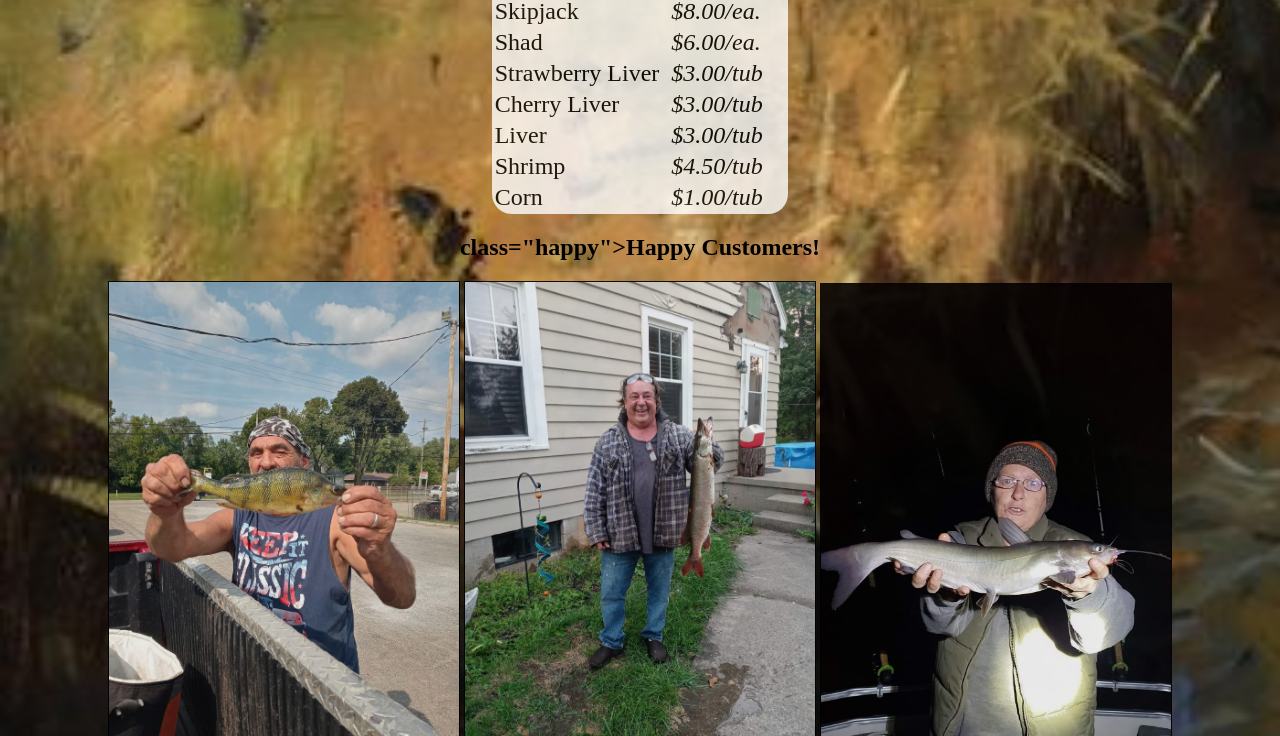
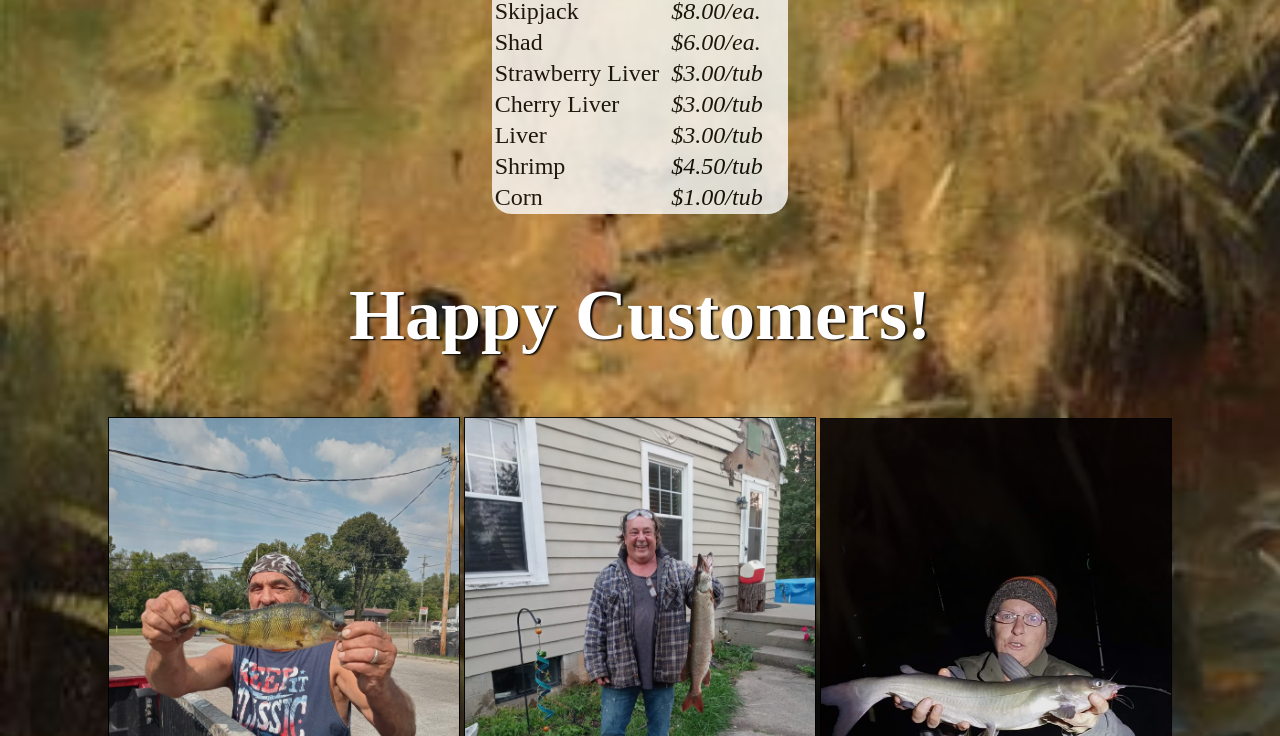
Before and after one commit to whettam/landingpageandprojects, a plain HTML site: page howards/index.html in a window 1280 px wide. Shown: the part 1855-2591 px from the top of the page. Drawn offline with Linux system fonts and the light colour scheme; a web font is replaced by a local one.

Commit message:
second commit

```diff
--- a/howards/index.html
+++ b/howards/index.html
@@ -132,7 +132,7 @@
     </div>
 
     <div class="photos">
-        <h2> class="happy">Happy Customers!</h2>
+        <h2 class="happy"> Happy Customers!</h2>
         <img class="earl" src="images/earl.jpg" alt="earl" width="350">
         <img class="jim" src="images/jim.jpg" alt="jim" width="350">
         <img class="suzy" src="images/suzy.jpg" alt="suzy" width="350">
--- a/howards/styles.css
+++ b/howards/styles.css
@@ -28,7 +28,7 @@ a:hover {
 .topsection {
     text-align: center;
     background-color: rgb(255, 255, 255);
-    opacity: .80;
+    opacity: .90;
     font-family:'Times New Roman', Times, serif;
     padding-bottom: 1px;
 }
@@ -102,8 +102,10 @@ td {
 
 .happy {
     font-family: lake;
-    font-size: 4em;
+    font-size: 4.5em;
     color: white;
+    text-shadow: 2px 1px 2px black;
+
 }
 
 .earl {
```
